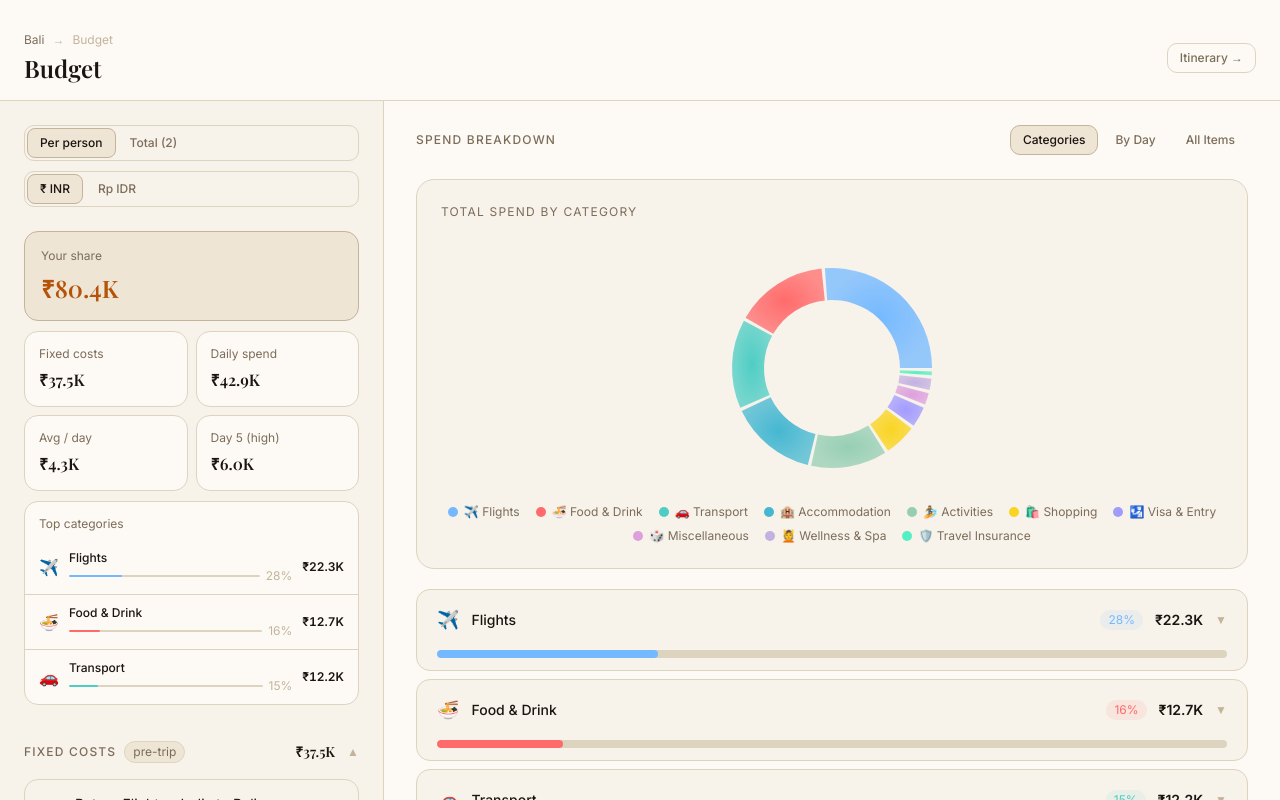
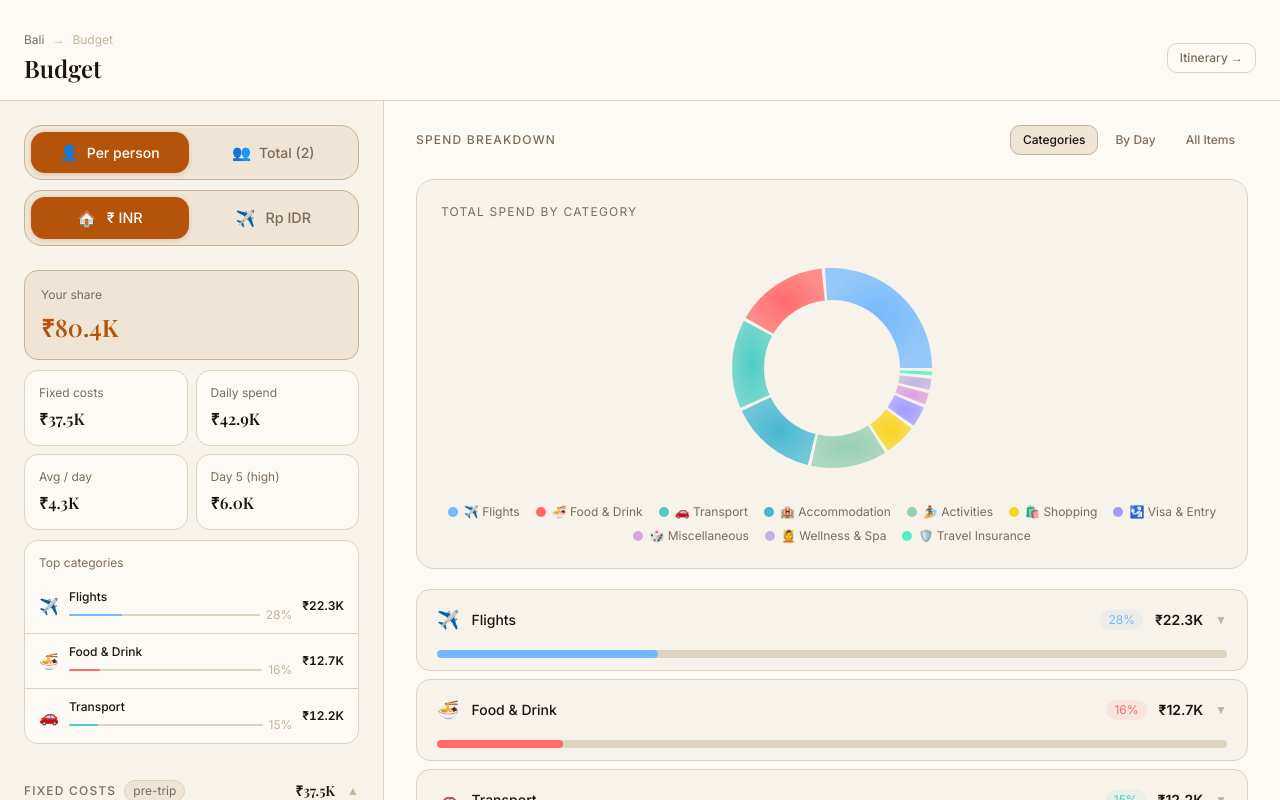
Before and after one commit to Visakh47/atlas-vacations, a Next.js app: page /bali-2026/budget in a window 1280 px wide. Shown: the top 800 px of the page. Built offline with nearby package versions, Linux system fonts and the light colour scheme.

Commit message:
Fix toggles

```diff
--- a/components/budget/BudgetToggle.tsx
+++ b/components/budget/BudgetToggle.tsx
@@ -9,23 +9,32 @@ interface BudgetToggleProps {
 export function BudgetToggle({ isIndividual, onToggle, peopleCount }: BudgetToggleProps) {
   return (
     <div
-      className="inline-flex items-center rounded-lg p-0.5 gap-0.5"
-      style={{ backgroundColor: 'var(--a-surface)', border: '1px solid var(--a-border)' }}
+      className="flex items-center w-full rounded-2xl p-1.5 gap-1.5"
+      style={{ backgroundColor: 'var(--a-raised)', border: '1px solid var(--a-border2)' }}
     >
       {[
-        { label: 'Per person', value: true },
-        { label: `Total (${peopleCount})`, value: false },
-      ].map(({ label, value }) => (
+        { label: 'Per person', icon: '👤', value: true },
+        { label: `Total (${peopleCount})`, icon: '👥', value: false },
+      ].map(({ label, icon, value }) => (
         <button
           key={label}
           onClick={() => isIndividual !== value && onToggle()}
-          className="px-3 py-1.5 rounded-md text-xs font-medium transition-all duration-150"
+          className="flex flex-1 items-center justify-center gap-2 px-3 py-2.5 rounded-xl font-medium transition-all duration-200 whitespace-nowrap"
           style={
             isIndividual === value
-              ? { backgroundColor: 'var(--a-raised)', color: 'var(--a-text)', border: '1px solid var(--a-border2)' }
-              : { color: 'var(--a-muted)' }
+              ? {
+                  backgroundColor: 'var(--a-accent)',
+                  color: '#fff',
+                  fontSize: '0.875rem',
+                  boxShadow: '0 1px 4px rgba(180,83,9,0.25)',
+                }
+              : {
+                  color: 'var(--a-muted)',
+                  fontSize: '0.875rem',
+                }
           }
         >
+          <span style={{ fontSize: '0.95rem', lineHeight: 1 }}>{icon}</span>
           {label}
         </button>
       ))}
--- a/components/budget/CurrencyToggle.tsx
+++ b/components/budget/CurrencyToggle.tsx
@@ -14,27 +14,36 @@ export function CurrencyToggle({ nativeCode, nativeSymbol, showNative, onToggle
   if (!conversion) return null;
 
   const options = [
-    { label: `${conversion.symbol} ${conversion.code}`, value: false },
-    { label: `${nativeSymbol} ${nativeCode}`, value: true },
+    { symbol: conversion.symbol, code: conversion.code, icon: '🏠', value: false },
+    { symbol: nativeSymbol, code: nativeCode, icon: '✈️', value: true },
   ];
 
   return (
     <div
-      className="inline-flex items-center rounded-lg p-0.5 gap-0.5"
-      style={{ backgroundColor: 'var(--a-surface)', border: '1px solid var(--a-border)' }}
+      className="flex items-center w-full rounded-2xl p-1.5 gap-1.5"
+      style={{ backgroundColor: 'var(--a-raised)', border: '1px solid var(--a-border2)' }}
     >
-      {options.map(({ label, value }) => (
+      {options.map(({ symbol, code, icon, value }) => (
         <button
-          key={label}
+          key={code}
           onClick={() => showNative !== value && onToggle()}
-          className="px-3 py-1.5 rounded-md text-xs font-medium transition-all duration-150"
+          className="flex flex-1 items-center justify-center gap-2.5 px-5 py-2.5 rounded-xl font-medium transition-all duration-200"
           style={
             showNative === value
-              ? { backgroundColor: 'var(--a-raised)', color: 'var(--a-text)', border: '1px solid var(--a-border2)' }
-              : { color: 'var(--a-muted)', border: '1px solid transparent' }
+              ? {
+                  backgroundColor: 'var(--a-accent)',
+                  color: '#fff',
+                  fontSize: '0.9rem',
+                  boxShadow: '0 1px 4px rgba(180,83,9,0.25)',
+                }
+              : {
+                  color: 'var(--a-muted)',
+                  fontSize: '0.9rem',
+                }
           }
         >
-          {label}
+          <span style={{ fontSize: '1rem', lineHeight: 1 }}>{icon}</span>
+          <span>{symbol} {code}</span>
         </button>
       ))}
     </div>
```
